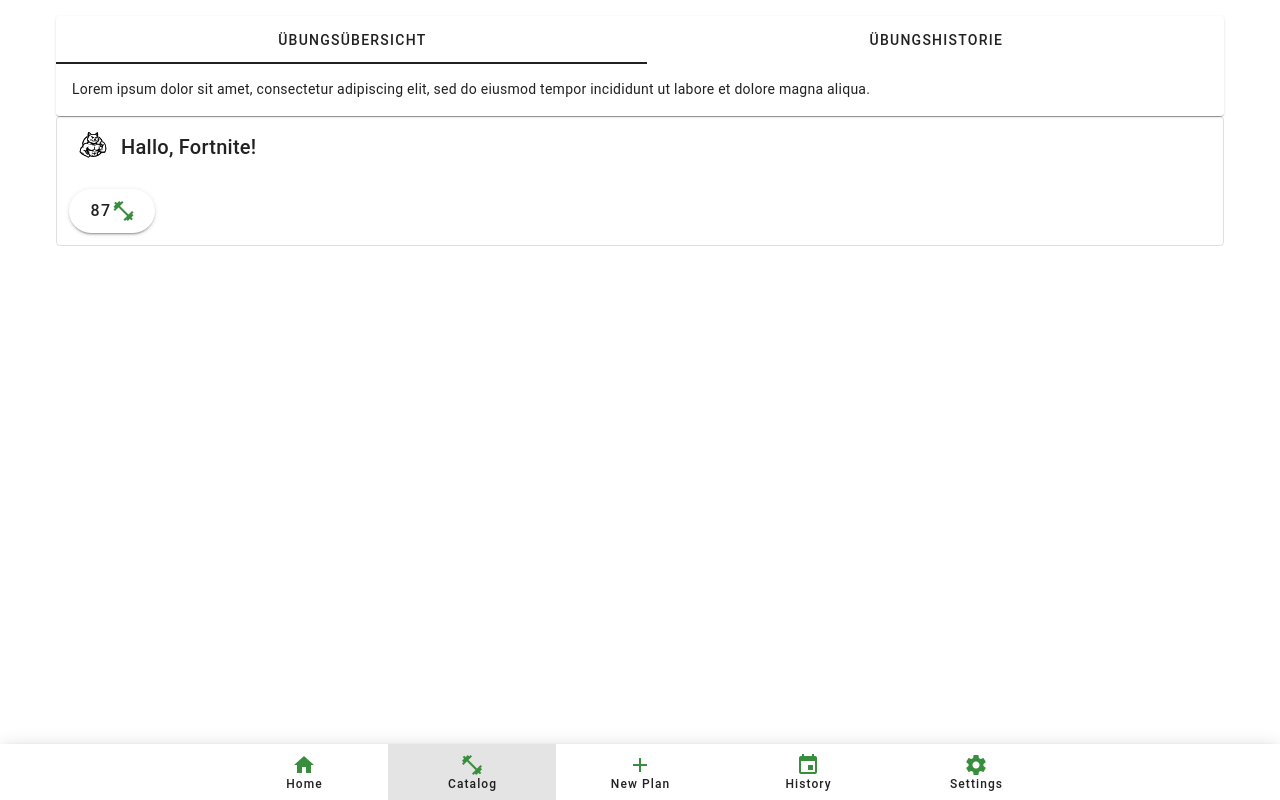
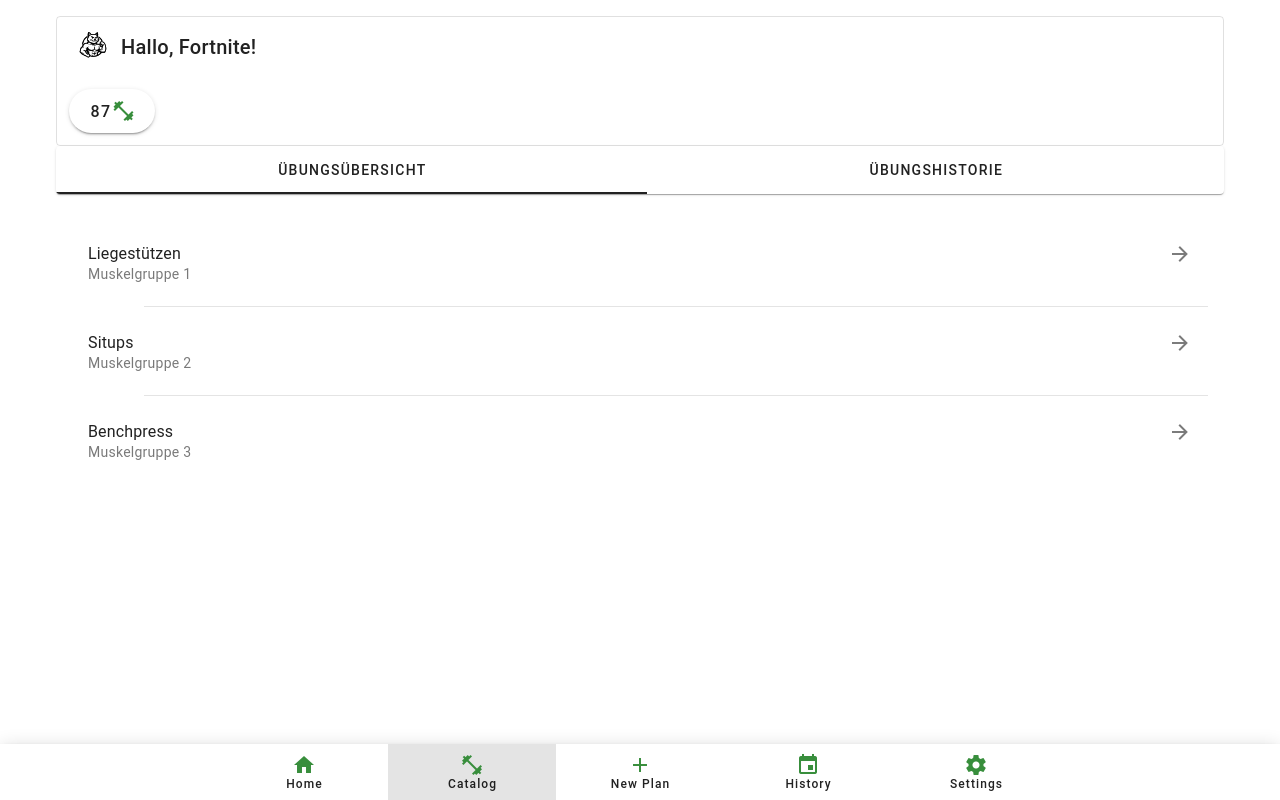
Before and after one commit to KlaraOppenheimerSchule/Bofrostbuben, a Vue app in the folder frontend/: page /ExerciseCatalogueView in a window 1280 px wide. Built offline with nearby package versions, Linux system fonts and the light colour scheme; a small style sheet from the web is missing; the HTML template or start-up script is replaced by a standard one.

Commit message:
feat(catalogue): add and embed basic ExerciseCatalogueList component

```diff
--- /dev/null
+++ b/frontend/src/components/ExerciseCatalogueList.vue
@@ -0,0 +1,34 @@
+<script setup lang="ts">
+
+const itemPlaceholders = [
+  {
+    title: 'Liegestützen',
+    subtitle: 'Muskelgruppe 1',
+  },
+  { type: 'divider', inset: true },
+  {
+    title: 'Situps',
+    subtitle: 'Muskelgruppe 2',
+  },
+  { type: 'divider', inset: true },
+  {
+    title: 'Benchpress',
+    subtitle: 'Muskelgruppe 3',
+  },
+]
+
+</script>
+
+<template>
+  <v-container class="mx-auto">
+    <v-list :items="itemPlaceholders" lines="three" item-props>
+      <template v-slot:subtitle="{ subtitle }">
+        <div v-html="subtitle"></div>
+      </template>
+
+      <template v-slot:append>
+        <v-icon>mdi-arrow-right</v-icon>
+      </template>
+    </v-list>
+  </v-container>
+</template>
--- a/frontend/src/components/Tab.vue
+++ b/frontend/src/components/Tab.vue
@@ -14,8 +14,6 @@ const tab = computed({
   set: (val) => emit('update:modelValue', val),
 })
 
-const text =
-  'Lorem ipsum dolor sit amet, consectetur adipiscing elit, sed do eiusmod tempor incididunt ut labore et dolore magna aliqua.'
 </script>
 
 <template>
@@ -27,7 +25,7 @@ const text =
     <v-tabs-window v-model="tab">
       <v-tabs-window-item v-for="item in items" :key="item" :value="item">
         <v-card color="basil" flat>
-          <v-card-text>{{ text }}</v-card-text>
+
         </v-card>
       </v-tabs-window-item>
     </v-tabs-window>
--- a/frontend/src/views/ExerciseCatalogueView.vue
+++ b/frontend/src/views/ExerciseCatalogueView.vue
@@ -4,6 +4,7 @@ import { useRoute } from 'vue-router'
 import Tab from '@/components/Tab.vue'
 import StreakTracker from "@/components/StreakTracker.vue";
 import GreetingBar from "@/components/GreetingBar.vue";
+import ExerciseCatalogueList from '@/components/ExerciseCatalogueList.vue';
 
 const route = useRoute()
 const tab = ref('Übungsübersicht')
@@ -23,15 +24,18 @@ watch(
   }
 )
 
+// Chooses which component to display under which tab
 const activeComponent = computed(() => {
   return tab.value === 'Übungshistorie'
-    ? StreakTracker
-    : GreetingBar
+    // which component to show in 'Übungshistorie'
+    ? StreakTracker // just a placeholder, TODO: replace with ExerciseData component (!)
+    // which component to show in 'Übungsübersicht'
+    : ExerciseCatalogueList
 })
 </script>
 
-
 <template>
+  <GreetingBar/>
   <Tab v-model="tab" />
   <component :is="activeComponent" />
 </template>
```
